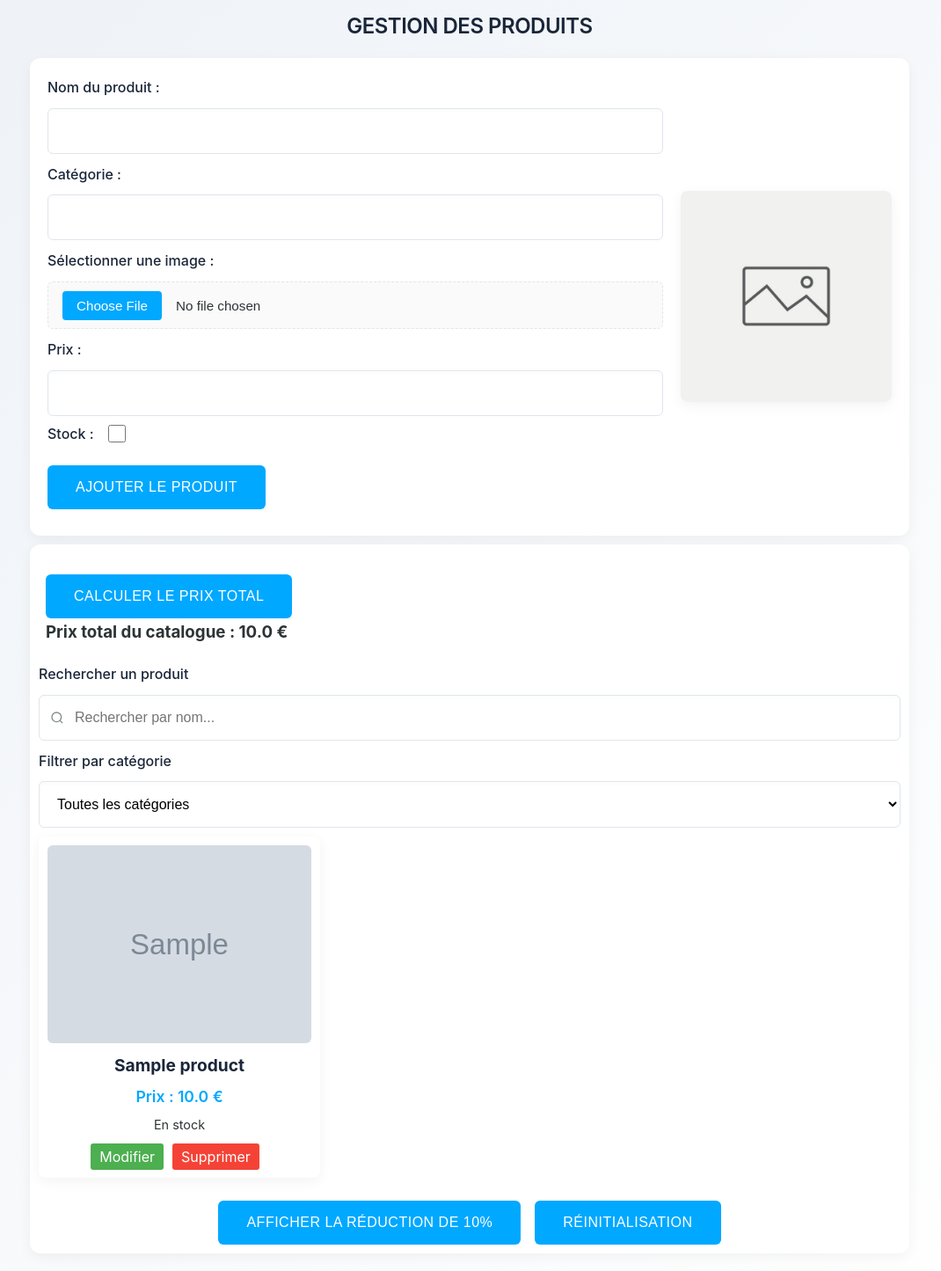
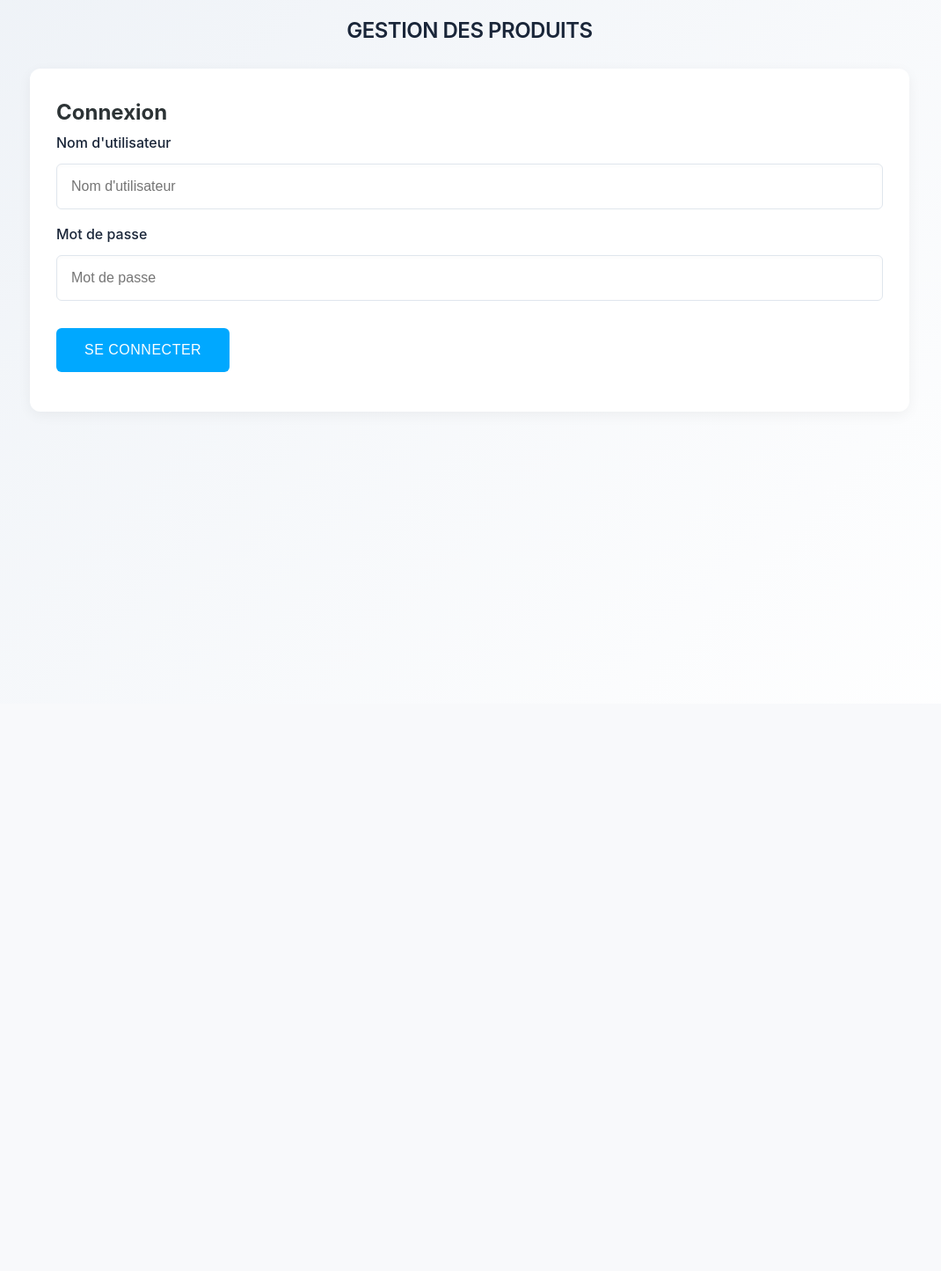
Before and after one commit to Aurel-2/Meli-Melo, a PHP site: page / in a window 1280 px wide. Shown: the whole page at 88% size, without its empty margins (106-1176 px from the left). After the commit the page ends 470 px from the top, so only its background shows below. Run offline with PHP 8.4, Linux system fonts and the light colour scheme; tables that the repository leaves empty or names only in its code hold one stand-in row (values such as "Sample post"); grey boxes marked "Sample" are stand-in pictures.

Commit message:
CRUD et MVC du Shop terminés

```diff
--- a/Quiz/public/quiz.css
+++ b/Quiz/public/quiz.css
@@ -27,7 +27,7 @@ form, p {
     margin: 20px auto 0 auto;
 }
 
-/* Bouton de déconnexion (carré rouge avec icône) */
+
 #logoutbtn {
     background-color: #ff4d4d;
     width: 30px;
--- a/Shop/controllers/LoginController.php
+++ b/Shop/controllers/LoginController.php
@@ -41,7 +41,7 @@ class LoginController
     {
         $_SESSION = array();
         session_destroy();
-        header("Location: ../views/index.php");
+        header("Location: ../public/index.php");
         exit();
     }
 
--- a/Shop/controllers/ProductController.php
+++ b/Shop/controllers/ProductController.php
@@ -46,32 +46,30 @@ class ProductController {
     }
 
     public function update($id): void {
-
-        $this->product->name = $_POST['name'] ?? '';
-        $this->product->price = $_POST['price'] ?? 0;
-        $this->product->category = $_POST['category'] ?? '';
-        $this->product->stock = isset($_POST['stock']) ? 1 : 0;
-
-        $existingProduct = $this->product->readSingle($id);
-        $this->product->image = $existingProduct['image'] ?? "../images/default.jpg";
-
+        if ($_SERVER['REQUEST_METHOD'] == 'POST') {
+            $imagePath = "../images/default.jpg";
             if (isset($_FILES["Image"]) && $_FILES["Image"]["error"] == 0) {
                 $target_dir = "../images/";
                 $target_file = $target_dir . basename($_FILES["Image"]["name"]);
                 if (move_uploaded_file($_FILES["Image"]["tmp_name"], $target_file)) {
-                $this->product->image = $target_file;
+                    $imagePath = $target_file;
                 }
             }
-        $data = [
-            ':id' => $id,
-            ':name' => $this->product->name,
-            ':price' => $this->product->price,
-            ':category' => $this->product->category,
-            ':stock' => $this->product->stock,
-            ':image' => $this->product->image
+            $product = [
+                "id" => $id,
+                "name" => $_POST['name'],
+                "price" => $_POST['price'],
+                "category" => $_POST['category'],
+                "stock" => $_POST['stock'],
+                "image" => $imagePath
             ];
-        $this->product->update($data);
+
+            $this->product->update($product);
             header("Location: ../public/index.php?action=index");
+            exit();
+        }
+        $data = $this->product->readSingle($id);
+        require(__DIR__ . "/../views/updateView.php");
     }
 
     public function delete($id): void
--- a/Shop/public/index.php
+++ b/Shop/public/index.php
@@ -1,21 +1,27 @@
 <?php
+session_start();
 
+use controllers\LoginController;
 use controllers\ProductController;
 
 require_once __DIR__ . '/../config/Database.php';
 require_once __DIR__ . '/../controllers/ProductController.php';
+require_once __DIR__ . '/../controllers/LoginController.php';
 require_once __DIR__ . '/../models/Product.php';
 
 $controller = new ProductController();
+$loginController = new LoginController();
 $products = $controller->read() ?? [];
 
+if (isset($_GET['action']) && $_GET['action'] === 'logout') {
+    $loginController->logout();
+}
 $action = $_GET['action'] ?? 'index';
 $id = isset($_GET['id']) ? (int)$_GET['id'] : 0;
 
 
 $allowedActions = ['index', 'api-get', 'create', 'update', 'delete'];
 
-// Si l'action n'est pas valide, revenir à index
 if (!in_array($action, $allowedActions)) {
     $action = 'index';
 }
@@ -37,4 +43,5 @@ switch ($action) {
     case 'delete':
         $controller->delete($id);
         break;
+
 }
--- a/Shop/public/shop.css
+++ b/Shop/public/shop.css
@@ -7,8 +7,8 @@
     --text-color: #2d3436;
     --border-color: #e0e6ed;
     --shadow: 0 4px 15px rgba(0, 0, 0, 0.05);
-    --shadow-hover: 0 6px 20px rgba(0, 0, 0, 0.1);
-    --spacing: 10px;
+    --shadow-hover: 0 15px 20px rgba(0, 0, 0, 0.1);
+    --spacing: 15px;
     --transition: all 0.3s cubic-bezier(0.4, 0, 0.2, 1);
 }
 
@@ -47,9 +47,7 @@ h1 {
     transition: var(--transition);
 }
 
-.container:hover {
-    box-shadow: var(--shadow-hover);
-}
+
 
 #entry {
     display: flex;
@@ -207,6 +205,8 @@ button:active::after {
     padding: var(--spacing);
     box-shadow: var(--shadow);
     transition: var(--transition);
+    margin: var(--spacing);
+    border: 2px solid var(--secondary-color);
     text-align: center;
     align-content: center;
     justify-content: center;
@@ -333,3 +333,43 @@ input[type="file"]:hover::-webkit-file-upload-button {
 .edit-link:hover, .delete-link:hover {
     opacity: 0.9;
 }
+
+a {
+    background-color: red;
+    color: white;
+    border: none;
+    border-radius: 4px;
+    cursor: pointer;
+    font-size: 16px;
+    padding: 2px 3px;
+    transition: background-color 0.3s ease;
+    text-decoration: none;
+
+}
+
+a:hover {
+    text-decoration: none;
+    background-color: darkred;
+}
+
+.logout-container {
+    display: flex;
+    justify-content: space-between;
+    width: 100%;
+}
+
+p {
+    color : red;
+    font-weight: bold;
+}
+
+.second-container
+{
+    display: flex;
+    flex-wrap: wrap;
+    align-items: center;
+    justify-content: center;
+    max-width: 1000px;
+    margin: 0 auto var(--spacing) auto;
+    padding: var(--spacing);
+}
--- a/Shop/public/shop.js
+++ b/Shop/public/shop.js
@@ -12,17 +12,6 @@ async function init() {
         let errorDiv = document.createElement('div');
         errorDiv.style.color = 'red';
         form.appendChild(errorDiv);
-
-        let imgInput = document.getElementById("image");
-        let imgElement = document.getElementById("img-src");
-
-        imgInput.addEventListener('change', (event) => {
-            let file = event.target.files[0];
-            if (file) {
-                imgElement.src = URL.createObjectURL(file);
-            }
-        });
-
         form.addEventListener('submit', async (event) => {
             const response = await fetch('../public/index.php?action=api-get');
             if (!response.ok) {
@@ -36,6 +25,15 @@ async function init() {
     } catch (error) {
         console.error('Erreur lors de l\'initialisation :', error);
     }
+
+    let imgInput = document.getElementById("image");
+    let imgElement = document.getElementById("img-src");
+    imgInput.addEventListener('change', (event) => {
+        let file = event.target.files[0];
+        if (file) {
+            imgElement.src = URL.createObjectURL(file);
+        }
+        });
 }
 
 
@@ -129,7 +127,7 @@ function displayItem(iterable) {
         actionsDiv.classList.add('actions');
         console.log(product);
         let editLink = document.createElement('a');
-        editLink.href = `?action=edit&id=${product.id_product}`;
+        editLink.href = `?action=update&id=${product.id_product}`;
         editLink.textContent = 'Modifier';
         editLink.classList.add('edit-link');
 
--- a/Shop/views/shopView.php
+++ b/Shop/views/shopView.php
@@ -1,17 +1,23 @@
 <?php
-// shopView.php
 use controllers\ProductController;
-
+use controllers\LoginController;
 require_once __DIR__ . '/../config/Database.php';
 require_once __DIR__ . '/../controllers/ProductController.php';
+require_once __DIR__ . '/../controllers/LoginController.php';
 
-session_start();
 $productController = new ProductController();
+$loginController = new LoginController();
 
 if ($_SERVER['REQUEST_METHOD'] === 'POST') {
+    if (isset($_POST['form_type']) && $_POST['form_type'] === 'login') {
+        $loginController->login($_POST['username'], $_POST['password']);
+        header('Location: ../public/index.php');
+        exit;
+    } else {
         $productController->create();
         header('Location: ../public/index.php?action=index');
         exit;
+    }
 }
 ?>
 <!DOCTYPE html>
@@ -26,7 +32,30 @@ if ($_SERVER['REQUEST_METHOD'] === 'POST') {
 <h1>Gestion des Produits</h1>
 <div class="container">
     <div id="entry">
+        <?php if (!$loginController->isConnected()): ?>
+            <!-- Formulaire de connexion -->
+            <form method="POST" class="login-form">
+                <input type="hidden" name="form_type" value="login">
+                <h2>Connexion</h2>
+                <div class="form-group">
+                    <label for="username">Nom d'utilisateur</label>
+                    <input type="text" id="username" name="username" placeholder="Nom d'utilisateur" required>
+                </div>
+                <div class="form-group">
+                    <label for="password">Mot de passe</label>
+                    <input type="password" id="password" name="password" placeholder="Mot de passe" required>
+                </div>
+                <div class="form-group">
+                    <button type="submit" class="login-btn">Se connecter</button>
+                </div>
+            </form>
+        <?php else: ?>
+
             <form id="productForm" method="POST" enctype="multipart/form-data">
+                <div class="logout-container">
+                    <p>Connecté en tant que: <?php echo htmlspecialchars($_SESSION['username']); ?></p>
+                    <a href="?action=logout">Déconnexion</a>
+                </div>
                 <div class="form-group">
                     <label for="name">Nom du produit : </label>
                     <input type="text" id="name" name="name" value="" required>
@@ -56,7 +85,6 @@ if ($_SERVER['REQUEST_METHOD'] === 'POST') {
             </div>
     </div>
 </div>
-
 <div class="container">
     <div class="form-group" id="total">
         <button type="button" onclick="totalPrice()">Calculer le prix total</button>
@@ -71,12 +99,16 @@ if ($_SERVER['REQUEST_METHOD'] === 'POST') {
             <option value="all">Toutes les catégories</option>
         </select>
     </div>
-    <div class="product-grid" id="product-grid"></div>
     <div class="btn-grid">
         <button type="button" onclick="applyDiscount()">Afficher la réduction de 10%</button>
         <button type="button" onclick="resetDisplay()">Réinitialisation</button>
     </div>
 </div>
+<div class="second-container">
+    <div class="product-grid" id="product-grid"></div>
+</div>
+<?php endif; ?>
+
 <script src="../public/shop.js"></script>
 </body>
 </html>
```
Also changed, not shown: Quiz/views/QuizView.php (+40 -86 lines), Shop/views/updateView.php (added, +64 -0 lines). Lines whose indentation alone changed are shown as unchanged.
